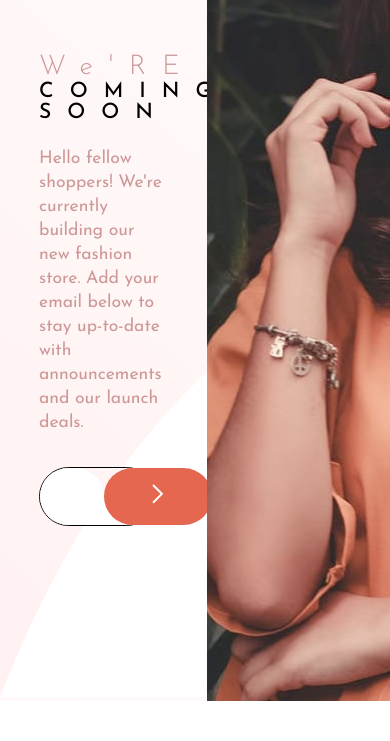
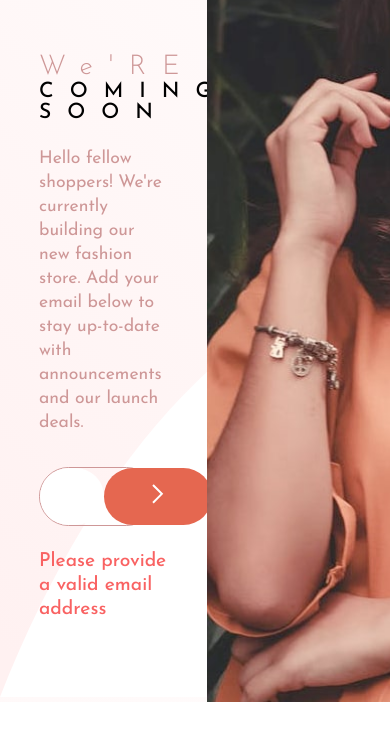
Before and after one commit to srsanjaykumar/base-apparel-coming-soon-master, a plain HTML site: page index.html in a window 390 px wide. Both pictures are taken after a click on the button 158 px from the left and 599 px from the top of the page. Shown: the part 103-844 px from the top of the page. Drawn offline with Linux system fonts and the light colour scheme; a web font is replaced by a local one.

```diff
--- a/index.html
+++ b/index.html
@@ -22,7 +22,7 @@
       <p>Hello fellow shoppers! We're currently building our new fashion store.
         Add your email below to stay up-to-date with announcements and our launch deals.</p>
       <div class="email">
-        <input type="email" name="mail" id="" placeholder="Email Address" required>
+        <input type="email" name="mail" id="email"  placeholder="Email Address" required>
         <button type="button"><img src="./images/icon-arrow.svg" alt=""></button>
       </div>
       </div>
@@ -34,6 +34,6 @@
 
 
 </body>
-<!-- <script src="./index.js"></script> -->
+<script src="./index.js"></script>
 
 </html>
--- a/index.js
+++ b/index.js
@@ -1 +1,31 @@
 const regex = /(^[^\s@]+@[^\s@]+\.[^\s@]+$)/i;
+
+const mail = document.querySelector("#email");
+const send_btn = document.querySelector("button");
+const email_element = document.querySelector(".main");
+const error_message = "Please provide a valid email address";
+
+const p = document.createElement("p");
+p.classList.add("error");
+p.textContent = error_message;
+
+console.log(mail, send_btn);
+
+function validate_email(email) {
+  if (regex.test(email)) {
+    return true;
+  } else {
+    return false;
+  }
+}
+send_btn.addEventListener("click", (e) => {
+  // e.preventDefault();
+  const email = mail.value;
+  console.log(email);
+  if (validate_email(email)) {
+    p.remove();
+    console.log("Good email");
+  } else {
+    email_element.appendChild(p);
+  }
+});
--- a/style.css
+++ b/style.css
@@ -67,15 +67,14 @@ p{
 
 .email{
     display: flex;
-    /* justify-content: space-between; */
-    border: 1px solid black;
+    border: 1px solid var(--desaturated-red);
     border-radius: 2rem;
     width: 100%;
     max-width: 30vw;
     height: auto;
 }
 input[type="email"] {
-    /* width: 70%; */
+
     width: 100%;
     padding: 1rem 2rem;
     border: none;
@@ -94,5 +93,49 @@ button{
     font-weight: 700;
     font-size: 1.1rem;
     cursor: pointer;
-    border:
+
 }
+.error{
+    color: var(--soft-red);
+    font-size: 1.2rem;
+    margin-top: 1.5rem;
+    font-weight: 500;
+}
+
+/* .email{
+    display: flex;
+    border: 1px solid black;
+    border-radius: 2rem;
+    width: 100%;
+    max-width: 30vw;
+    height: auto;
+    position: relative;
+    justify-content: space-between;
+}
+input[type="email"] {
+
+    width: 78%;
+    padding: 1rem 2rem;
+    border: none;
+    border-radius: 2rem;
+    font-size: 1.1rem;
+    font-weight: 500;
+    outline: none;
+
+}
+
+button{
+    position: absolute;
+    right: -2px;
+    top: -2px;
+    background-color: rgb(229, 103, 80);
+    color: white;
+    border: 1px solid transparent;
+    padding: 14.9px 3rem;
+    border-radius: 2rem;
+    font-weight: 700;
+    font-size: 1.1rem;
+    cursor: pointer;
+
+
+} */
```
